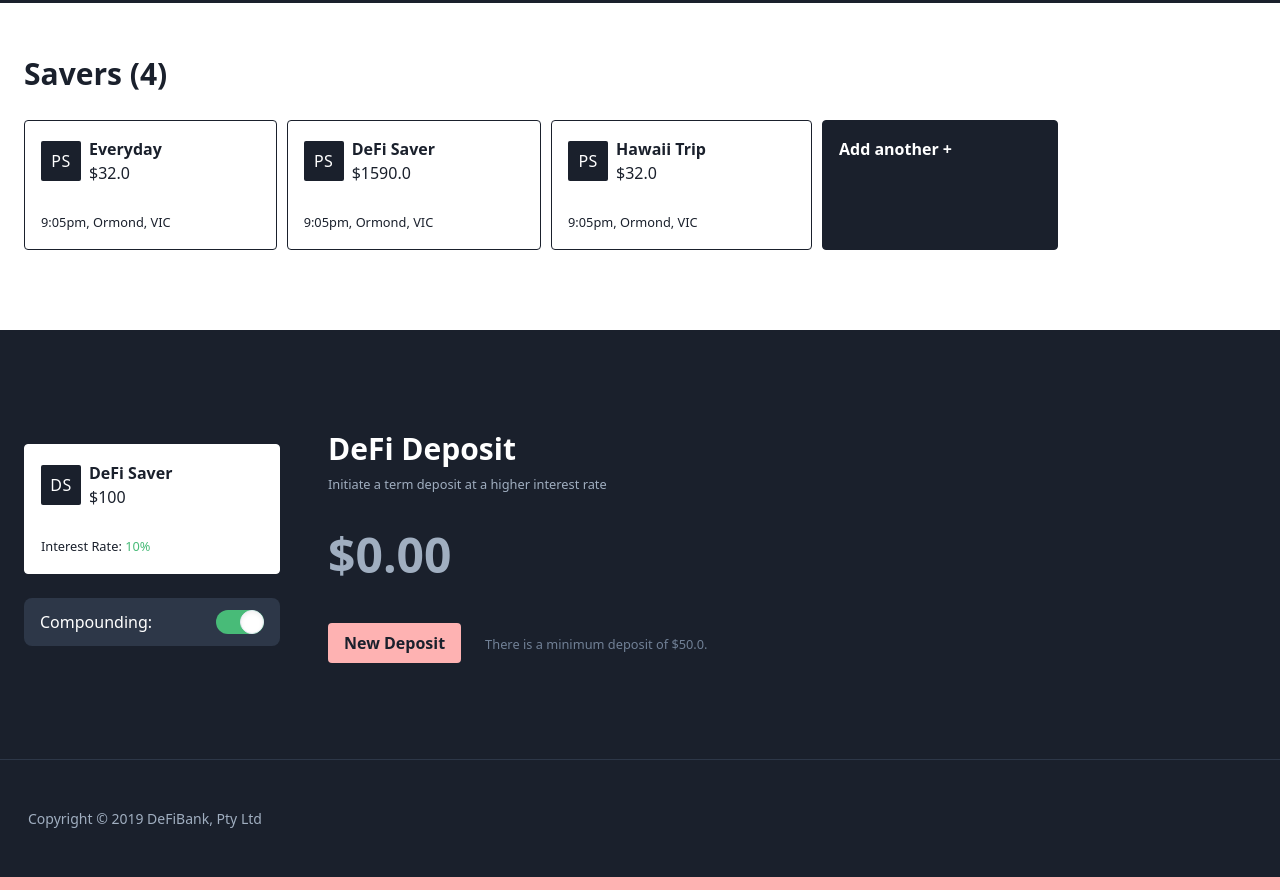
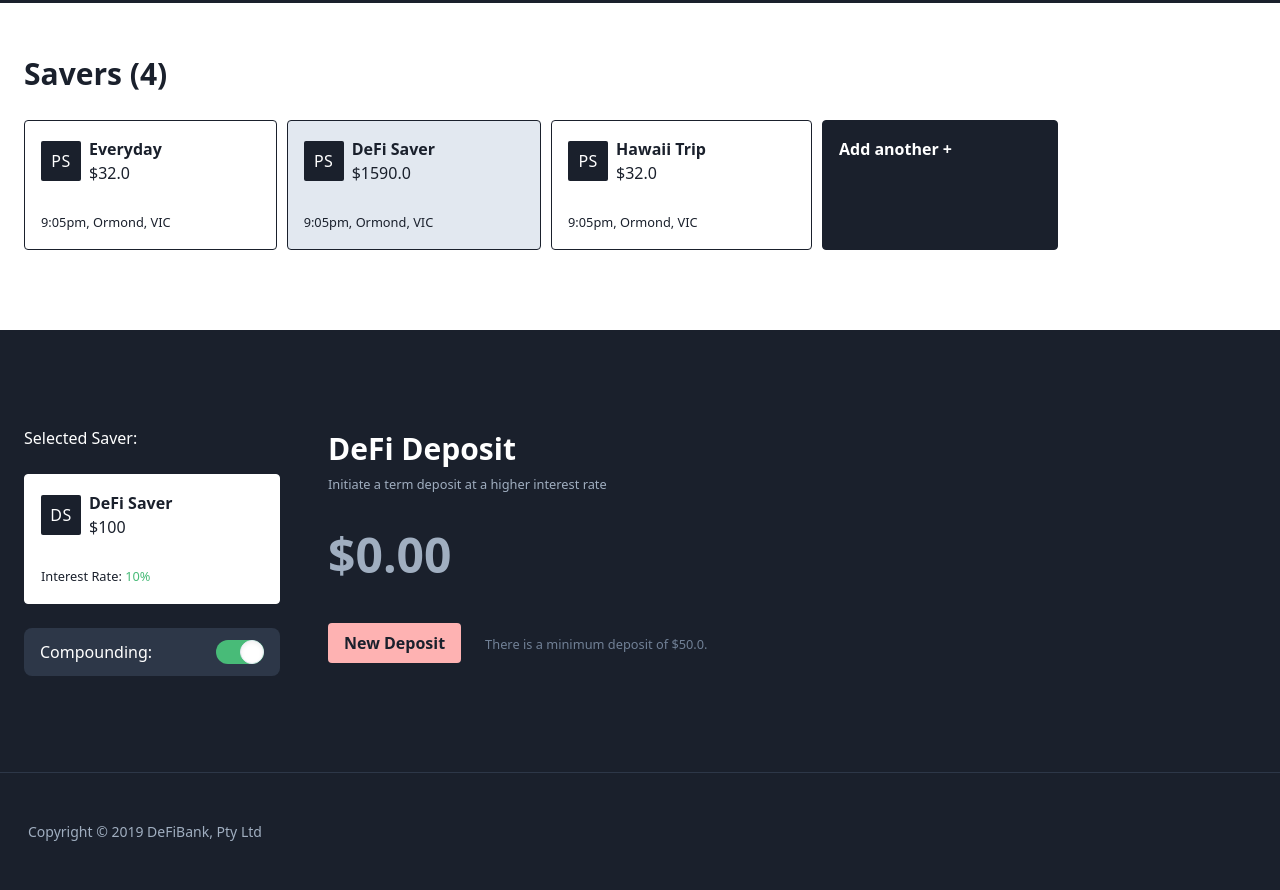
Before and after one commit to nhi-huynh/accenture-frontend, a Next.js app: page /portal in a window 1280 px wide. Shown: the part 380-1270 px from the top of the page. Built offline with nearby package versions, Linux system fonts and the light colour scheme.

Commit message:
portal page fixes

```diff
--- a/pages/portal.js
+++ b/pages/portal.js
@@ -78,7 +78,7 @@ const Savers = () =>
   <div className="grid gc-6 gc-gap-10">
     {
       accountList.slice(0, 5).map((transaction, index) => (
-        <div key={index} className="cursor-pointer p-4 border border-gray-900 hover:bg-gray-300 mh-12 text-gray-900 rounded">
+        <div key={index} className={transaction.vendor === "DeFi Saver" ? "cursor-pointer p-4 border border-gray-900 bg-gray-300 mh-12 text-gray-900 rounded" : "bg-white hover:bg-gray-200 cursor-pointer p-4 border border-gray-900 mh-12 text-gray-900 rounded"}>
           <div className="flex items-center">
             <div className="bg-gray-900 rounded-sm w-10 h-10 mr-2 flex items-center justify-center">
               <h3 className="text-white font-medium tracking-wide">PS</h3>
@@ -107,8 +107,10 @@ class DeFiDeposit extends React.Component {
   render () {
     return (
       <div className="bg-gray-900 text-white">
-        <div className="container pt-24 sm:pt-18 pb-12 sm:pb-24 px-6 mx-auto flex items-center">
+        <div className="container pt-24 sm:pt-18 pb-12 sm:pb-24 px-6 mx-auto flex items-start">
           <div className="flex-initial mr-12">
+          <h3 className="font-medium">Selected Saver:</h3>
+          <br/>
             <div className="cursor-pointer p-4 border border-white bg-white hover:bg-gray-300 mh-12 w-64 text-gray-900 rounded ">
               <div className="flex items-center">
                 <div className="bg-gray-900 rounded-sm w-10 h-10 mr-2 flex items-center justify-center">
```
